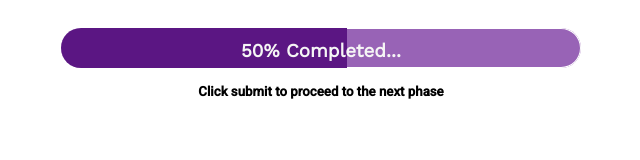
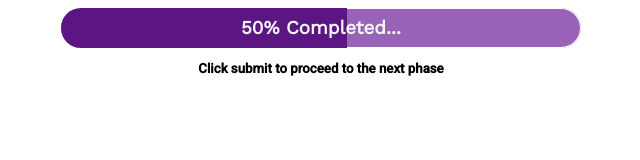
Before and after one commit to toniaureada/loading-bar, a plain HTML site: page index.html in a window 1280 px wide. Shown: the whole page, without its empty margins (319-959 px from the left). Drawn offline with nearby package versions, Linux system fonts and the light colour scheme.

Commit message:
Update style.css

```diff
--- a/style.css
+++ b/style.css
@@ -9,7 +9,6 @@
   display: flex;
   justify-content: center;
   align-items: center;
-  height: 10vh;
 }
 .container .loading-bar {
   display: flex;
@@ -61,7 +60,7 @@
 }
 
 h3 {
-  margin-top: -64px;
+  margin-top: -47px;
   font-family: 'Work Sans', sans-serif;
   color: #f5f5f5;
 }
```
